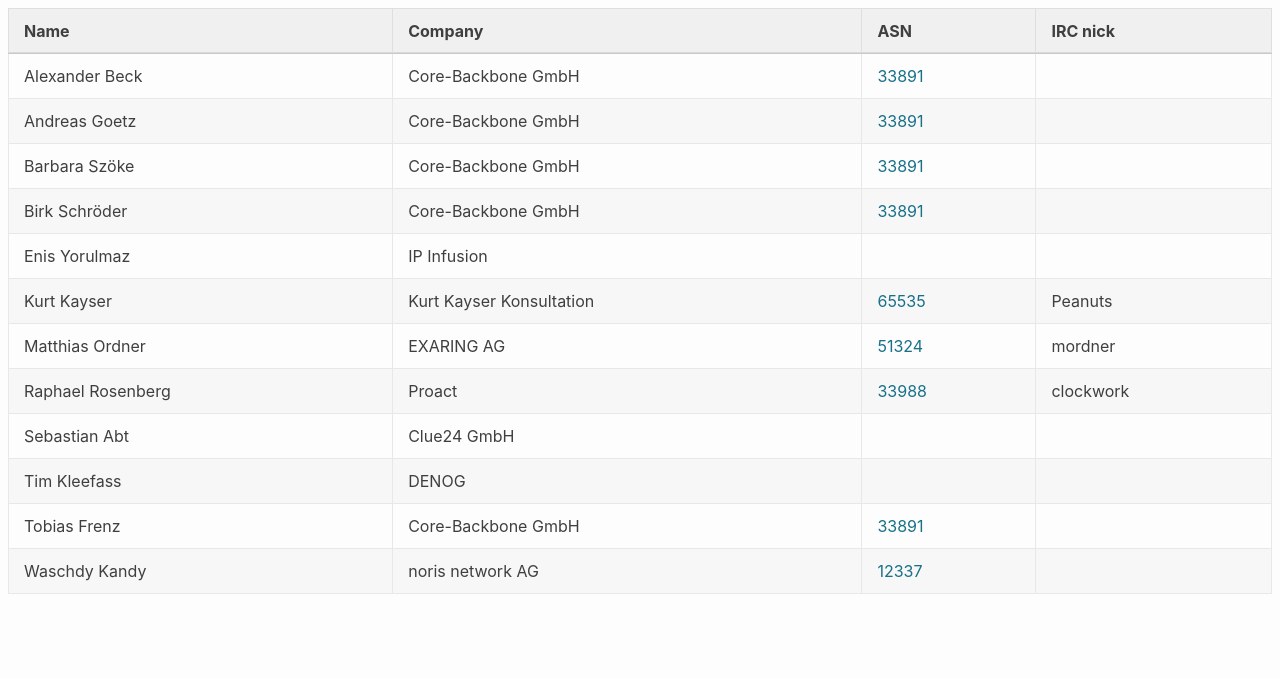
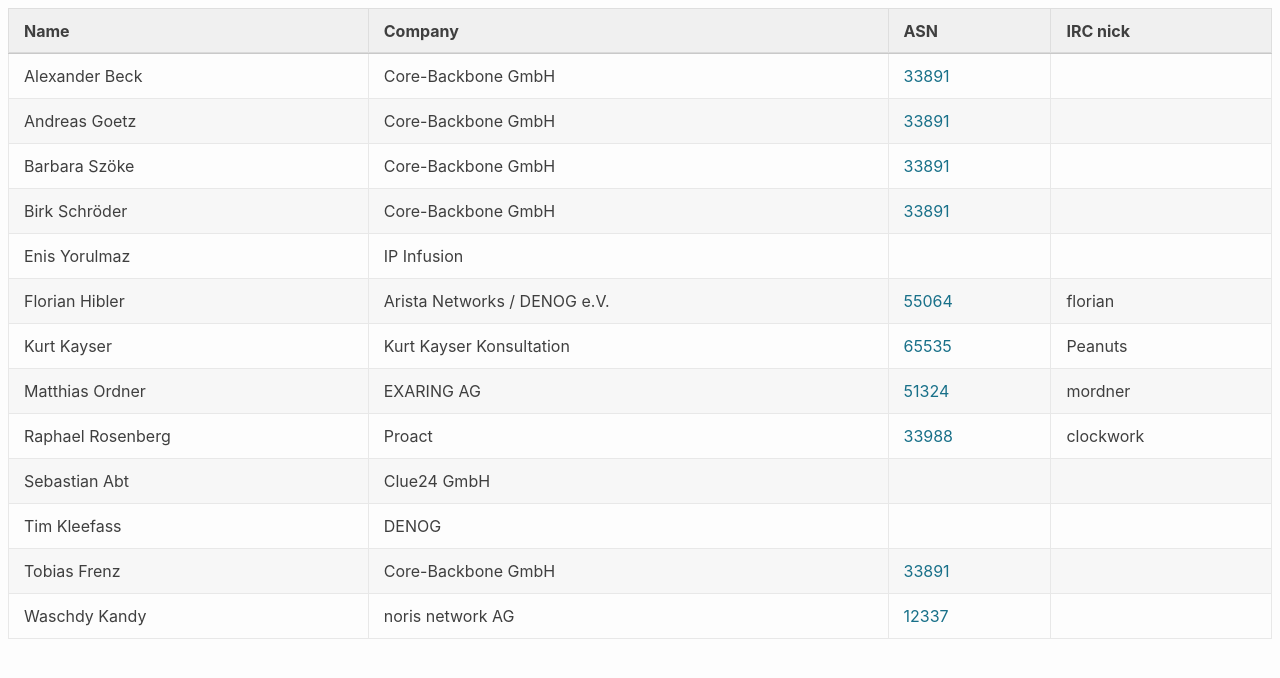
Before and after one commit to denog/pretix-attendeelist, a Jekyll site: the page built from meetup2023_05/index.markdown, in a window 1280 px wide. Shown: the top 678 px of the page. Built offline with Jekyll 4.4.1, drawn with Linux system fonts in a browser that asks for light colours.

Commit message:
Latest data: Fri Jul  7 10:31:42 UTC 2023

```diff
--- a/_data/attendees_denog_meetup_2023_05.json
+++ b/_data/attendees_denog_meetup_2023_05.json
@@ -28,6 +28,12 @@
     "company": "IP Infusion",
     "irc": null,
     "asn": null
+  },
+  {
+    "name": "Florian Hibler",
+    "company": "Arista Networks / DENOG e.V.",
+    "irc": "florian",
+    "asn": "55064"
   },
   {
     "name": "Kurt Kayser",
```
